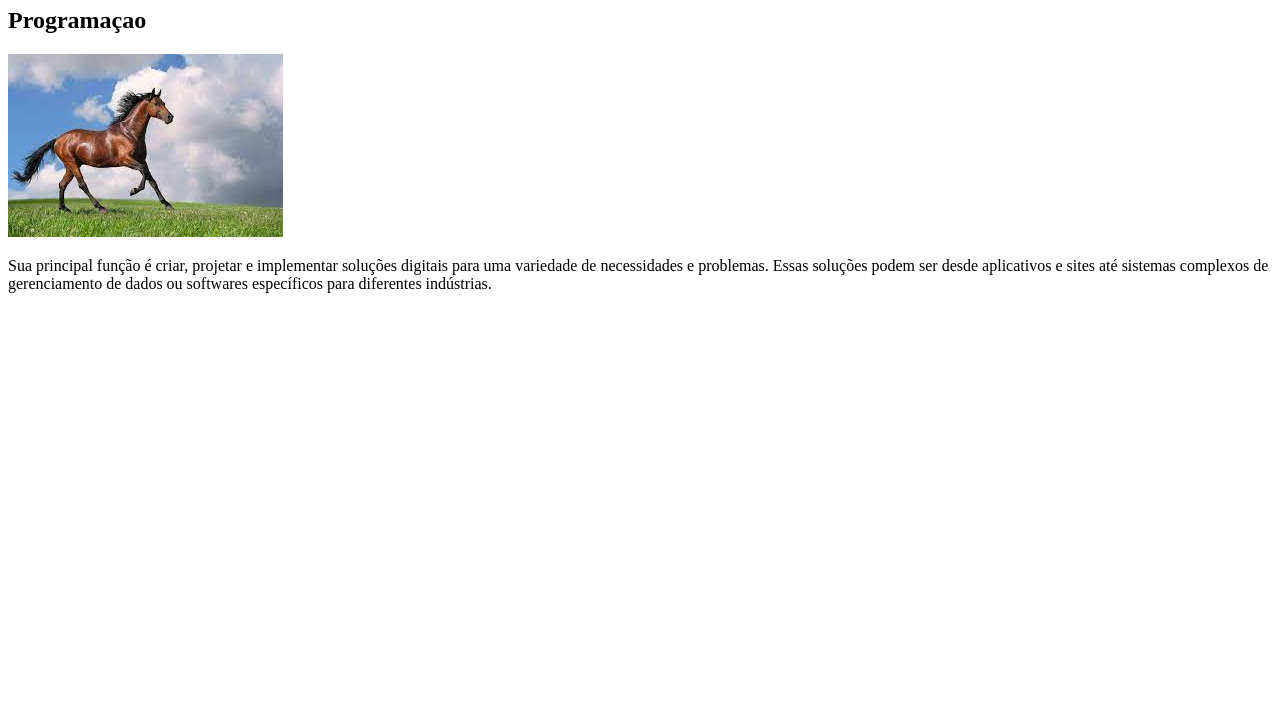
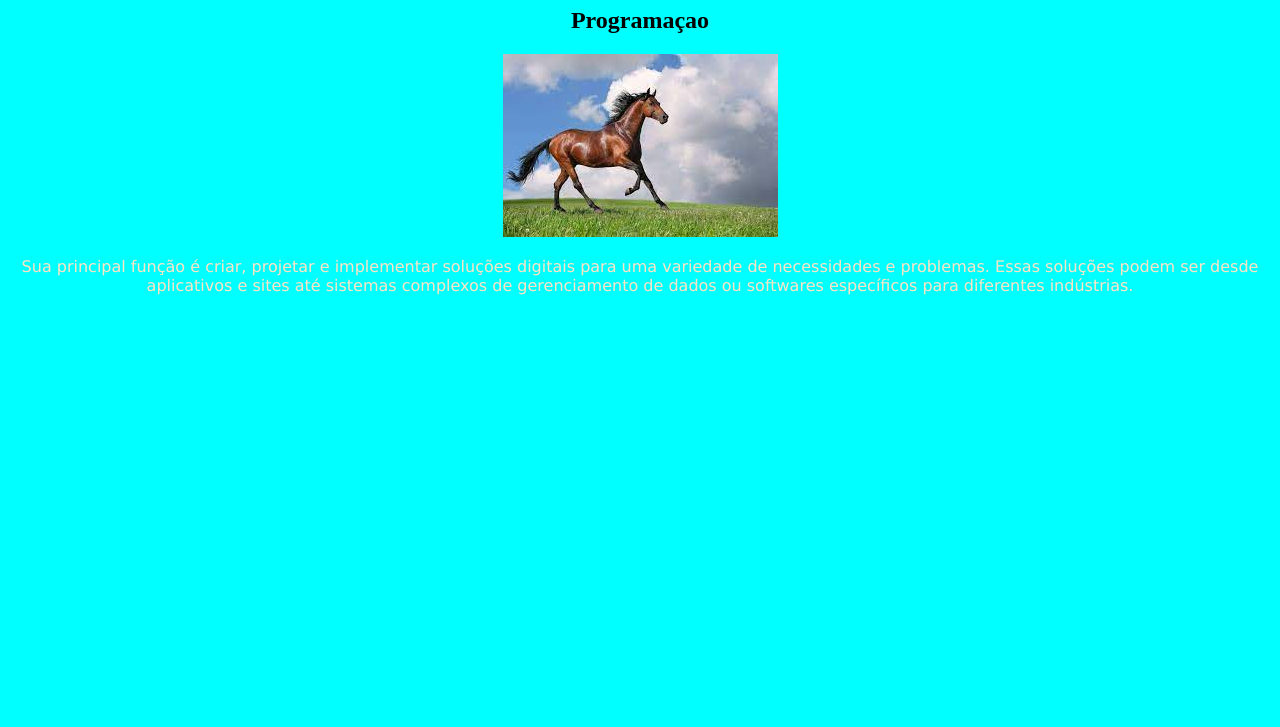
Before and after one commit to Loreninha10/Prova, a plain HTML site: page index.html in a window 1280 px wide. Shown: the part 73-800 px from the top of the page. Drawn offline with Linux system fonts and the light colour scheme.

Commit message:
Add files via upload

```diff
--- a/index.html
+++ b/index.html
@@ -1,7 +1,7 @@
 <!DOCTYPE html>
 <html lang="pt-br">
 <head>
-    <link rel="stylesheet" href="style.css">
+    <link rel="stylesheet" href="teste.css">
     <meta charset="UTF-8">
     <meta name="viewport" content="width=device-width, initial-scale=1.0">
     <title>Prova</title>
--- /dev/null
+++ b/teste.css
@@ -0,0 +1,10 @@
+body{
+    background-color: aqua;
+    text-align: center;
+    justify-content: center;
+    align-items: center;
+}
+p{
+    font-family: 'Lucida Sans', 'Lucida Sans Regular', 'Lucida Grande', 'Lucida Sans Unicode', Geneva, Verdana, sans-serif;
+    color: bisque;
+}
```
